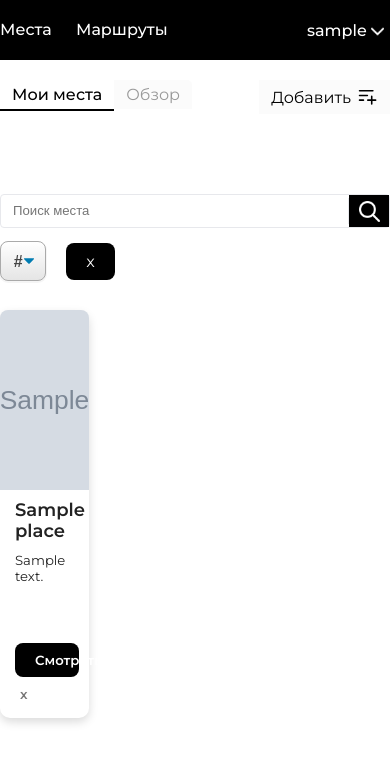
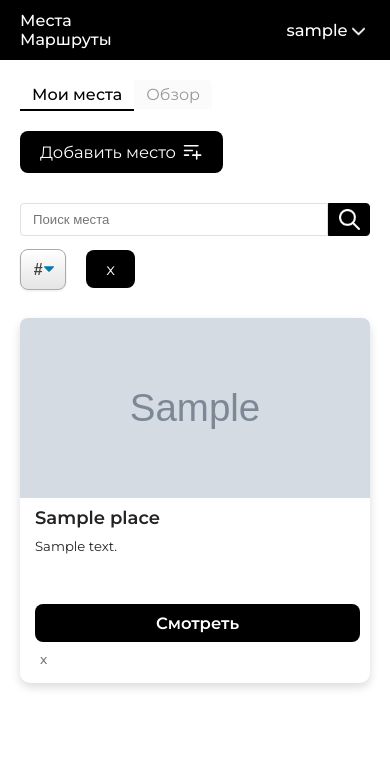
Before and after one commit to erida34/taskills, a PHP site: page / in a window 390 px wide. Shown: the top 763 px of the page. Run offline with PHP 8.4, Linux system fonts and the light colour scheme; the visitor is signed in with stand-in values (Sample User, id 1); tables that the repository leaves empty or names only in its code hold one stand-in row (values such as "Sample post"); grey boxes marked "Sample" are stand-in pictures.

Commit message:
start adaptive

```diff
--- a/css/style.css
+++ b/css/style.css
@@ -7,11 +7,12 @@
   --main-color-s: #000;
   --second-color: #2ad59f;
   --second-color-2: #e7e8ec;
-  --secind-color-3: #828282;
+  --second-color-3: #828282;
   --back-modal: #f7f7f7;
   --border-tabs: #999;
   --back-tabs: #fbfbfb;
   --hover-color: #000000cf;
+  --hover-color-2: #262626cf;
   --shadow-color: #00000025;
   --separator: #dce1e6;
 }
@@ -92,9 +93,14 @@ button {
   padding-top: 80px;
 }
 
+.section_mini-top {
+  padding-top: 30px;
+}
+
 .container {
-  max-width: 1100px;
+  max-width: 1300px;
   width: 100%;
+  padding: 0 100px;
 }
 
 /* MENU */
@@ -111,13 +117,29 @@ button {
   align-items: center;
 }
 
+.menu li:last-child {
+  position: relative;
+}
+
 .menu__link {
   color: var(--main-color-f);
   background: var(--main-color-s);
+  text-decoration: none;
+  background-image: linear-gradient(currentColor, currentColor);
+  background-position: 0% 100%;
+  background-repeat: no-repeat;
+  background-size: 0% 1.5px;
+  transition: background-size 0.3s;
+  padding-bottom: 4px;
 }
 
 .menu__link_r {
   margin-right: 20px;
+}
+
+.menu__link:hover,
+.menu__link:focus {
+  background-size: 100% 1.5px;
 }
 
 .menu__arrow {
@@ -135,56 +157,40 @@ button {
 /* DROPDOWN MENU LOGIN */
 .drop-menu {
   position: absolute;
-  top: 60px;
+  top: 48px;
+  right: -5px;
   z-index: 10000;
   transition: 0.2s;
-}
-
-.btn_menu {
-  color: var(--main-color-f);
-  background: var(--main-color-s);
-  padding: 12px 12px 14px 12px;
-  z-index: 12;
-  cursor: pointer;
-  transition: 0.3s;
-}
-
-.btn_menu:hover {
-  background: var(--hover-color);
-}
-
-.btn_exit {
-  border-radius: 0 0 5px 5px;
-}
-
-.btn_menu__img {
-  width: 20px;
-  height: 20px;
-  object-fit: cover;
-  margin-right: 7px;
-}
-
-.btn_change-pass {
 }
 
 /* SEARCH */
 .form-search {
   display: flex;
   align-items: center;
-  border: 1px solid var(--second-color-2);
-  border-radius: 4px;
-  height: 34px;
   margin-bottom: 14px;
 }
 
 .input-search {
   width: 92%;
   padding: 0px 0px 0px 12px;
-  border: 0;
   line-height: 2;
-  border-right: 1px solid var(--second-color-2);
+  border: 1px solid var(--second-color-2);
+  height: 34px;
+  border-right: 0;
+  border-radius: 4px 0 0 4px;
+  transition: 0.3s;
 }
 
+.input-search:hover {
+  border: 1px solid var(--border-tabs);
+}
+
+.input-search:focus {
+  border: 1px solid var(--main-color-s);
+  border-right: 0;
+}
+
+/* ALL BUTTON */
 .btn {
   border: 0;
   padding: 9px 20px;
@@ -201,15 +207,123 @@ button {
 
 .btn-search {
   width: 8%;
-  height: 100%;
   background: var(--main-color-s);
-  border-radius: 0;
+  border-radius: 0 4px 4px 0;
+  border: 1px solid var(--main-color-s);
+  height: 34px;
+  transition: 0.3s;
+}
+
+.btn:hover {
+  background: #003deb;
 }
 
 .btn-search img {
   width: 21px;
   height: 21px;
   object-fit: cover;
+}
+
+.btn_menu {
+  color: var(--main-color-f);
+  background: var(--main-color-s);
+  padding: 12px 12px 14px 12px;
+  z-index: 12;
+  cursor: pointer;
+  transition: 0.1s;
+}
+
+.btn_menu:hover {
+  background: var(--hover-color);
+  font-weight: 600;
+}
+
+.btn_menu-last {
+  width: 230px;
+  padding: 9px 5px 9px 20px;
+  text-align: end;
+  font-weight: 500;
+}
+
+.btn_menu-last:hover {
+  background: var(--main-color-s);
+  font-weight: 700;
+}
+
+.btn_exit {
+  border-radius: 0 0 5px 5px;
+}
+
+.btn_menu__img {
+  width: 20px;
+  height: 20px;
+  object-fit: cover;
+  margin-right: 7px;
+}
+
+.btn_hash {
+  margin-right: 20px;
+}
+
+.btn_more {
+  width: 100%;
+  margin-bottom: 10px;
+}
+
+.btn_close {
+  position: absolute;
+  top: 20px;
+  right: 20px;
+  background: transparent;
+}
+
+.btn_close img {
+  width: 16px;
+  height: 16px;
+}
+
+.btn_add-place {
+  transition: 0.3s;
+  height: 42px;
+  background: var(--back-modal);
+  color: var(--main-color-s);
+}
+
+.btn_add-place span {
+  margin-right: 5px;
+}
+
+.btn_add-place:hover {
+  background: var(--main-color-s);
+  color: var(--main-color-f);
+  transition: 0.3s;
+  border-radius: 8px;
+}
+
+.btn_add {
+  margin-bottom: 30px;
+  padding: 14px 75px;
+  border-radius: 24px;
+}
+
+.btn_add-form,
+.btn_add-form svg,
+.btn_add-form:hover {
+  transition: 0.1s;
+  background: transparent;
+}
+
+.btn_add-form svg {
+  margin-right: 7px;
+}
+
+.btn_add-form:hover {
+  font-weight: 600;
+}
+
+.btn_add-form:hover svg {
+  width: 42px;
+  height: 42px;
 }
 
 .swap-search {
@@ -221,15 +335,11 @@ button {
 .upload-img__container {
   flex-wrap: wrap;
 }
-.card:hover {
-  transform: scale(1.015);
-  transition: 0.2s;
-}
 
 .card {
   box-shadow: 0px 4px 10px var(--shadow-color);
-  width: 22.8%;
-  margin: 0 30px 30px 0;
+  width: 23.636%;
+  margin: 0 1.818% 30px 0;
   border-radius: 10px;
   padding-bottom: 15px;
   transition: 0.2s;
@@ -275,15 +384,6 @@ button {
 
 .hashtag_midi {
   font-size: 0.925rem;
-}
-
-.btn_hash {
-  margin-right: 20px;
-}
-
-.btn_more {
-  width: 100%;
-  margin-bottom: 10px;
 }
 
 /* TABS INITIAL STYLE  */
@@ -464,25 +565,6 @@ input[type="number"]::-webkit-inner-spin-button {
 
 .tabs_sec-menu a.active {
   border-bottom: 2px solid #000;
-}
-
-.btn_add-place {
-  background: var(--back-tabs);
-  color: var(--main-color-s);
-  padding: 5px 12px;
-  transition: 0.3s;
-  height: 34px;
-}
-
-.btn_add-place span {
-  margin-right: 5px;
-}
-
-.btn_add-place:hover {
-  background: var(--main-color-s);
-  color: var(--main-color-f);
-  transition: 0.3s;
-  border-radius: 8px;
 }
 
 /* TABS SECTION */
@@ -811,13 +867,174 @@ input[type="number"]::-webkit-inner-spin-button {
 }
 
 .swiper-pagination-bullet {
-  width: var(
-    --swiper-pagination-bullet-width,
-    var(--swiper-pagination-bullet-size, 10px)
-  );
-  height: var(
-    --swiper-pagination-bullet-height,
-    var(--swiper-pagination-bullet-size, 10px)
-  );
-  background: var(--secind-color-3);
+  width: 10px;
+  height: 10px;
+  background: var(--second-color-3);
 }
+
+/*
+
+/* scrollbar */
+::-webkit-scrollbar {
+  width: 5px;
+}
+
+::-webkit-scrollbar-thumb {
+  border-radius: 10px;
+  background: var(--main-color-s);
+  height: 20px;
+}
+
+::-webkit-scrollbar-track {
+  border-width: 0;
+  background: var(--main-color-f);
+  border: 4px solid transparent;
+  background-clip: content-box;
+}
+/* endscrollbar */
+
+/* ADAPTIVE <1280 */
+@media (max-width: 1280px) {
+  .container {
+    max-width: 1200px;
+    padding: 0 50px;
+  }
+
+  .input-search {
+    border: 1px solid var(--separator);
+  }
+
+  .tabs_sec-menu a.active {
+    border-bottom: 2.5px solid #000;
+  }
+
+  .input-search,
+  .btn-search {
+    height: 33px;
+  }
+
+  .card__descr {
+    -webkit-line-clamp: 3;
+    height: 45px;
+    margin-bottom: 20px;
+  }
+
+  .place__content {
+    width: 100%;
+  }
+}
+
+/* ADAPTIVE <1024 */
+@media (max-width: 1024px) {
+  .container {
+    padding: 0 50px;
+  }
+
+  .card {
+    width: 48%;
+    margin: 0 4% 30px 0;
+  }
+
+  .card:nth-child(2n) {
+    margin-right: 0px;
+  }
+
+  .card__img {
+    height: 260px;
+  }
+
+  .btn {
+    font-size: 1.025rem;
+  }
+
+  .menu__link {
+    transition: background-size 0s;
+  }
+
+  .btn_add-place {
+    color: var(--main-color-f);
+    background: var(--main-color-s);
+  }
+
+  .btn_cancel {
+    background: var(--back-modal);
+    color: var(--main-color-s);
+  }
+
+  .btn_more {
+    width: auto;
+    padding: 12px 90px;
+  }
+
+  .drop-menu {
+    right: 0;
+  }
+
+  .modal-window {
+    width: 60%;
+    padding: 80px 80px 60px 80px;
+  }
+}
+
+/* ADAPTIVE <768 */
+@media (max-width: 768px) {
+  .container {
+    padding: 0 20px;
+  }
+
+  .swap-search {
+    margin: 0 15px 15px 0;
+  }
+
+  .swap-search:nth-last-child(2) {
+    margin-bottom: 30px;
+  }
+
+  .modal-window {
+    width: 70%;
+    padding: 80px 80px 60px 80px;
+  }
+
+  .card__img {
+    height: 180px;
+  }
+
+  .btn_more {
+    width: 100%;
+    padding: 9px 20px;
+  }
+}
+
+/* ADAPTIVE <520 */
+@media (max-width: 520px) {
+  .card {
+    width: 100%;
+    margin: 0 0 30px 0;
+  }
+
+  .card:nth-child(n) {
+    margin-right: 0px;
+  }
+
+  .card__img {
+    height: 180px;
+  }
+
+  .modal-window {
+    width: 95%;
+    padding: 45px 20px 20px 20px;
+  }
+
+  .btn-block {
+    width: 80%;
+  }
+
+  .place__info-prew {
+    margin-bottom: 5px;
+  }
+
+  .uploadImagesList .item {
+    margin-right: 0;
+    width: 100%;
+  }
+}
--- a/index.php
+++ b/index.php
@@ -67,7 +67,7 @@
                             <?php
                                 if(isset($_SESSION["user_id"])){
                                     echo <<<END
-                                    <button class="menu__link text_aver drop-menu__link">$login <img src="images/icons/arrow-down.png" alt="" class="menu__arrow" /></button>
+                                    <button class="btn btn_menu-last text_aver drop-menu__link">$login <img src="images/icons/arrow-down.png" alt="" class="menu__arrow" /></button>
                                     <ul class="drop-menu">
                                         <li class="btn_menu btn_change-pass" id="smena">
                                             <img src="images/icons/key.png" alt="" class="btn_menu__img">
@@ -82,7 +82,7 @@
                                 }
                                 else{
                                     echo <<<END
-                                    <button class="menu__link text_aver btn btn_acc">Аккаунт</button>
+                                    <button class="menu__link text_aver btn btn_acc btn_menu-last">Аккаунт</button>
                                     END;
                                 }
                             ?>
@@ -98,16 +98,16 @@
                     echo <<<END
                         <section class="section section_top">
                             <div class="container">
-                                <div class="tabs tabs_sec-menu flex">
+                                <div class="tabs tabs_sec-menu">
                                     <!-- Кнопки -->
-                                    <ul class="flex tabs-nav flex tabs-nav_sec-menu">
+                                    <ul class="flex tabs-nav mb-20 tabs-nav_sec-menu">
                                         <li class="tab-nav_sec-menu"><a id="mestamoi" href="#my-cards">Мои места</a></li>
                                         <li class="tab-nav_sec-menu"><a id="ostalnye" href="#other">Обзор</a></li>
                                     </ul>
-                                    <!-- <div class="flex flex-cen tab-nav_sec-menu"> -->
-                                    <form action="add-place.php">
-                                        <button class="flex flex-cen btn_add-place">
-                                            <span> Добавить</span>
+                                </div>
+                                <form action="add-place.php">
+                                        <button class="flex flex-cen btn btn_add-place">
+                                            <span>Добавить место</span>
                                             <svg width="22" height="22" viewBox="0 0 28 28" xmlns="http://www.w3.org/2000/svg">
                                                 <g stroke="none" stroke-width="1" fill="none" fill-rule="evenodd">
                                                     <g>
@@ -123,15 +123,17 @@
                                             </svg>
                                         </button>
                                     </form>
-                                        <!-- </div> -->
-                                </div>
                             </div>
                         </section>
+                        <!-- Section SEARCH -->
+                        <section class="section section_mini-top">
                         END;
                 }
+                else{
+                    echo '<section class="section section_top">';
+                }
             ?>
-            <!-- Section SEARCH -->
-            <section class="section section_top">
+
                 <div class="container">
                     <form action="" class="form-search">
                         <input id="inp-search" type="text" placeholder="Поиск места" class="text_small input-search" />
@@ -139,13 +141,6 @@
                             <img src="images/icons/search1.png" />
                         </button>
                     </form>
-
-                    <!-- При нажатии на свап-->
-                    <!-- <form action="" class="form-search">
-                        <input type="text" placeholder="Поиск по #" class="input-search" />
-                        <button type="submit" class="btn btn-search"></button>
-                    </form>
-                    <button class="swap-search">Поиск места</button> -->
                 </div>
             </section>
             <!-- Section SEARCH -->
@@ -176,7 +171,7 @@
                             foreach($query as $row){
                                 $query2 = mysqli_query($link ,"SELECT * FROM `fotos` WHERE `id_place`='{$row['id']}' LIMIT 1");
                                 $data = mysqli_fetch_assoc($query2);
-                                $desc = mb_strimwidth($row['description'], 0, 50, "...");
+                                $desc = $row['description'];
                                 $src = $data['src'];
                                 $query3 = mysqli_query($link ,"SELECT * FROM `hashtags` WHERE `id_place`='{$row['id']}'");
                                 echo <<<END
@@ -191,12 +186,12 @@
                                                 <p class="text_small card__descr">
                                                     {$desc}
                                                 </p>
-                                                <form action="place.php" method="get">
+                                                <form class="flex flex-cen" action="place.php" method="get">
                                                     <button type="submit" name="place" value="{$row['id']}" class="text_small text_midi btn btn_more">
                                                         Смотреть
                                                     </button>
                                                 </form>
-                                                <span class="text_small text_midi hashtag">
+                                                <span class="text_small text_aver hashtag">
                                         END;
                                             foreach($query3 as $row){
                                                 echo $row["hashtag"];
@@ -233,7 +228,7 @@
                             foreach($query as $row){
                                 $query2 = mysqli_query($link ,"SELECT * FROM `fotos` WHERE `id_place`='{$row['id']}' LIMIT 1");
                                 $data = mysqli_fetch_assoc($query2);
-                                $desc = mb_strimwidth($row['description'], 0, 50, "...");
+                                $desc = $row['description'];
                                 $src = $data['src'];
                                 $query3 = mysqli_query($link ,"SELECT * FROM `hashtags` WHERE `id_place`='{$row['id']}'");
                                 echo <<<END
@@ -248,10 +243,10 @@
                                             <p class="text_small card__descr">
                                             {$desc}
                                             </p>
-                                            <form action="place.php" method="get">
+                                            <form class="flex flex-cen" action="place.php" method="get">
                                                 <button type="submit" name="place" value="{$row['id']}" class="text_small text_aver btn btn_more">Смотреть</button>
                                             </form>
-                                            <span class="text_small text_midi hashtag">
+                                            <span class="text_small text_aver hashtag">
                                         END;
                                                 foreach($query3 as $row){
                                                     echo $row["hashtag"];
@@ -281,7 +276,7 @@
                             foreach($query as $row){
                                 $query2 = mysqli_query($link ,"SELECT * FROM `fotos` WHERE `id_place`='{$row['id']}' LIMIT 1");
                                 $data = mysqli_fetch_assoc($query2);
-                                $desc = mb_strimwidth($row['description'], 0, 50, "...");
+                                $desc = $row['description'];
                                 $query3 = mysqli_query($link ,"SELECT * FROM `hashtags` WHERE `id_place`='{$row['id']}'");
                                 echo <<<END
                                         <div class="flex flex-col card">
@@ -298,7 +293,7 @@
                                             <form action="place.php" method="get">
                                                 <button type="submit" name="place" value="{$row['id']}" class="text_small text_aver btn btn_more">Смотреть</button>
                                             </form>
-                                            <span class="text_small text_midi hashtag">
+                                            <span class="text_small text_aver hashtag">
                                         END;
                                                 foreach($query3 as $row){
                                                     echo $row["hashtag"];
```
Also changed, not shown: other parts of css/style.css (+10 -36 lines), add-place.php (+6 -12 lines), js/image-upload.js (+19 -1 lines), js/scripts.js (+21 -16 lines), place.php (+4 -6 lines), route.php (+15 -6 lines), routes.php (+21 -20 lines), add-route.php (added).
